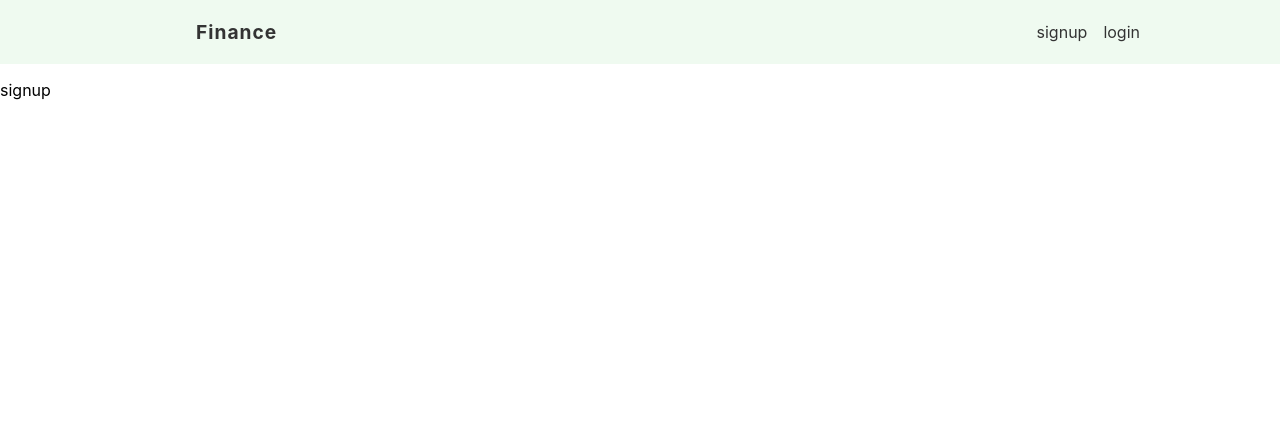
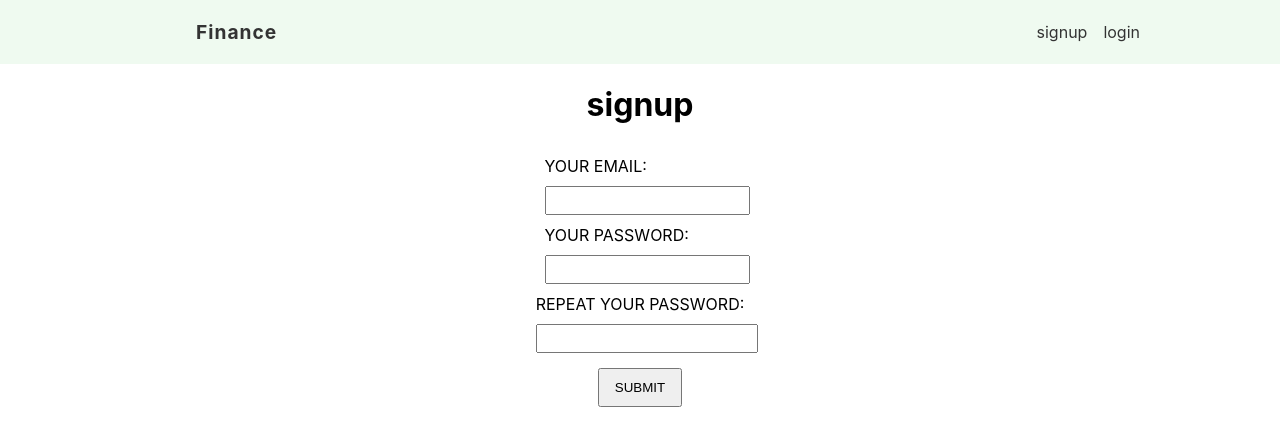
Before and after one commit to danielkuzminski/finance-tracker, a React (Create React App) app: page /signup in a window 1280 px wide. Shown: the top 446 px of the page. Built offline with nearby package versions, Linux system fonts and the light colour scheme.

Commit message:
git add signup and login pages

```diff
--- a/src/pages/login/Login.jsx
+++ b/src/pages/login/Login.jsx
@@ -1,11 +1,43 @@
+import { useState } from 'react'
+
+//styles
 import './Login.css'
 
-import React from 'react'
+export default function Login() {
 
-export default function Login() {
+  const [email, setEmail] = useState('')
+  const [password, setPassword] = useState('')
+
+  const handleSubmit = (e) => {
+    e.preventDefault()
+
+    console.log(email, password)
+  }
+
   return (
-    <div>
-      <p>login</p>
-    </div>
+    <form className='submit-form' onSubmit={handleSubmit}>
+      <h1>Login</h1>
+      <label>
+        <span>your email: </span>
+        <input
+          type="email"
+          onChange={(e) => {
+            setEmail(e.target.value)
+          }}
+          value={email}
+        />
+      </label>
+      <label>
+        <span>your password:</span>
+        <input
+          type="password"
+          onChange={(e) => {
+            setPassword(e.target.value)
+          }}
+          value={password}
+           />
+      </label>
+      <button className='submit-btn' >submit</button>
+    </form>
   )
 }
--- a/src/pages/signup/Signup.css
+++ b/src/pages/signup/Signup.css
@@ -0,0 +1,25 @@
+.submit-form {
+  width: 360px;
+  margin: 0 auto;
+  display: flex;
+  flex-direction: column;
+  align-items: center;
+}
+
+.submit-form label span {
+  display: block;
+  margin: 10px 0;
+  text-transform: uppercase;
+}
+
+.submit-form label input {
+  width: 100%;
+  padding: 5px;
+}
+
+.submit-btn {
+  margin-top: 15px;
+  padding: 10px 15px;
+  text-transform: uppercase;
+  cursor: pointer;
+}
--- a/src/pages/signup/Signup.jsx
+++ b/src/pages/signup/Signup.jsx
@@ -1,11 +1,53 @@
-import './Signup.css'
+import { useState } from 'react';
 
-import React from 'react'
+//styles
+import './Signup.css';
 
 export default function Signup() {
+  const [email, setEmail] = useState('');
+  const [password, setPassword] = useState('');
+  const [password2, setPassword2] = useState('')
+
+  const handleSubmit = (e) => {
+    e.preventDefault();
+
+    console.log(email, password);
+  };
+
   return (
-    <div>
-      <p>signup</p>
-    </div>
-  )
+    <form onSubmit={handleSubmit} className='submit-form'>
+      <h1>signup</h1>
+      <label>
+        <span>your email: </span>
+        <input
+          type='email'
+          onChange={(e) => {
+            setEmail(e.target.value);
+          }}
+          value={email}
+        />
+      </label>
+      <label>
+        <span>your password:</span>
+        <input
+          type='password'
+          onChange={(e) => {
+            setPassword(e.target.value);
+          }}
+          value={password}
+        />
+      </label>
+      <label>
+        <span>repeat your password:</span>
+        <input
+          type='password'
+          onChange={(e) => {
+            setPassword2(e.target.value);
+          }}
+          value={password2}
+        />
+      </label>
+      <button className='submit-btn'>submit</button>
+    </form>
+  );
 }
```
